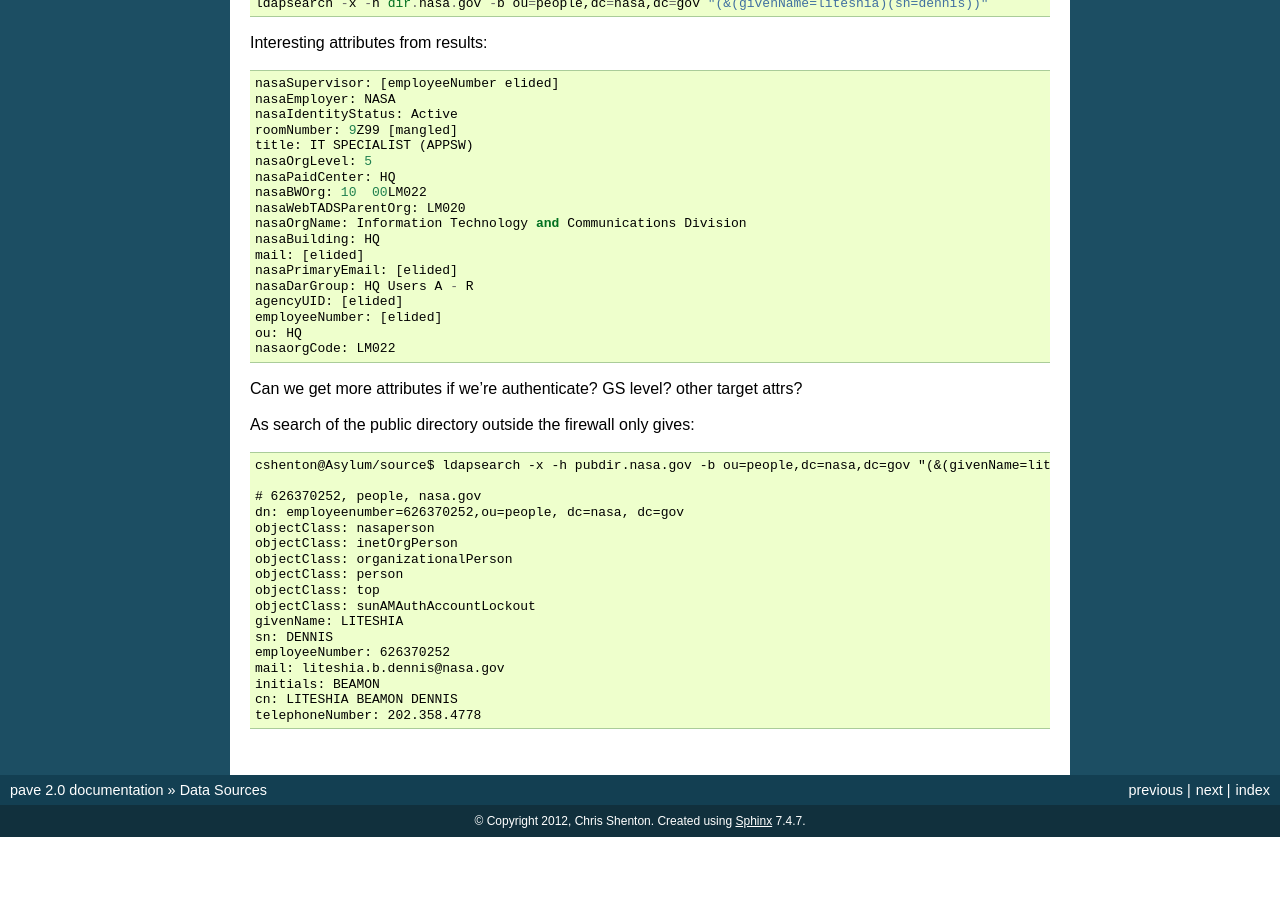
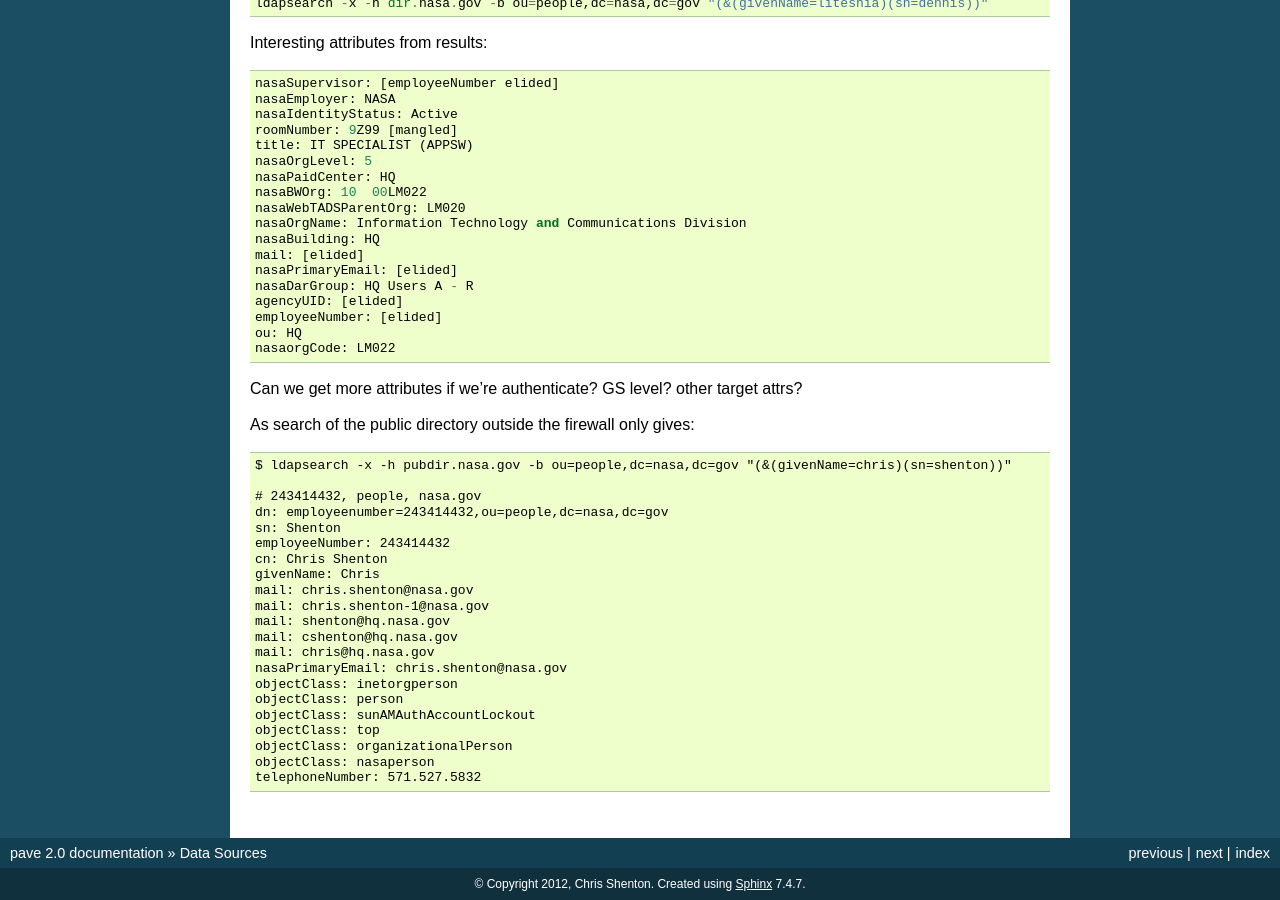
Before and after one commit to shentonfreude/pave, a Sphinx documentation site: the page built from doc/source/data_sources.rst, in a window 1280 px wide and 900 px high, scrolled down 1637 px. Built offline with Sphinx 7.4.7, drawn with Linux system fonts in a browser that asks for light colours; before the commit the page ends 2474 px from its top, so only the background shows below that.

Commit message:
Update docs.

```diff
--- a/doc/source/data_sources.rst
+++ b/doc/source/data_sources.rst
@@ -117,20 +117,24 @@ Can we get more attributes if we're authenticate? GS level? other target attrs?
 
 As search of the public directory outside the firewall only gives::
 
-  cshenton@Asylum/source$ ldapsearch -x -h pubdir.nasa.gov -b ou=people,dc=nasa,dc=gov "(&(givenName=liteshia)(sn=dennis))"
+  $ ldapsearch -x -h pubdir.nasa.gov -b ou=people,dc=nasa,dc=gov "(&(givenName=chris)(sn=shenton))"
 
-  # 626370252, people, nasa.gov
-  dn: employeenumber=626370252,ou=people, dc=nasa, dc=gov
+  # 243414432, people, nasa.gov
+  dn: employeenumber=243414432,ou=people,dc=nasa,dc=gov
+  sn: Shenton
+  employeeNumber: 243414432
+  cn: Chris Shenton
+  givenName: Chris
+  mail: chris.shenton@nasa.gov
+  mail: chris.shenton-1@nasa.gov
+  mail: shenton@hq.nasa.gov
+  mail: cshenton@hq.nasa.gov
+  mail: chris@hq.nasa.gov
+  nasaPrimaryEmail: chris.shenton@nasa.gov
+  objectClass: inetorgperson
+  objectClass: person
+  objectClass: sunAMAuthAccountLockout
+  objectClass: top
+  objectClass: organizationalPerson
   objectClass: nasaperson
-  objectClass: inetOrgPerson
-  objectClass: organizationalPerson
-  objectClass: person
-  objectClass: top
-  objectClass: sunAMAuthAccountLockout
-  givenName: LITESHIA
-  sn: DENNIS
-  employeeNumber: 626370252
-  mail: liteshia.b.dennis@nasa.gov
-  initials: BEAMON
-  cn: LITESHIA BEAMON DENNIS
-  telephoneNumber: 202.358.4778
+  telephoneNumber: 571.527.5832
```
